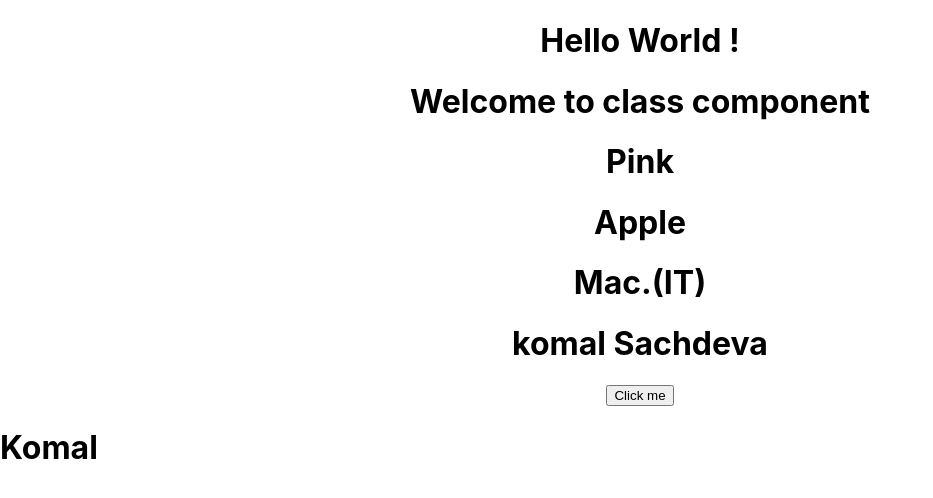
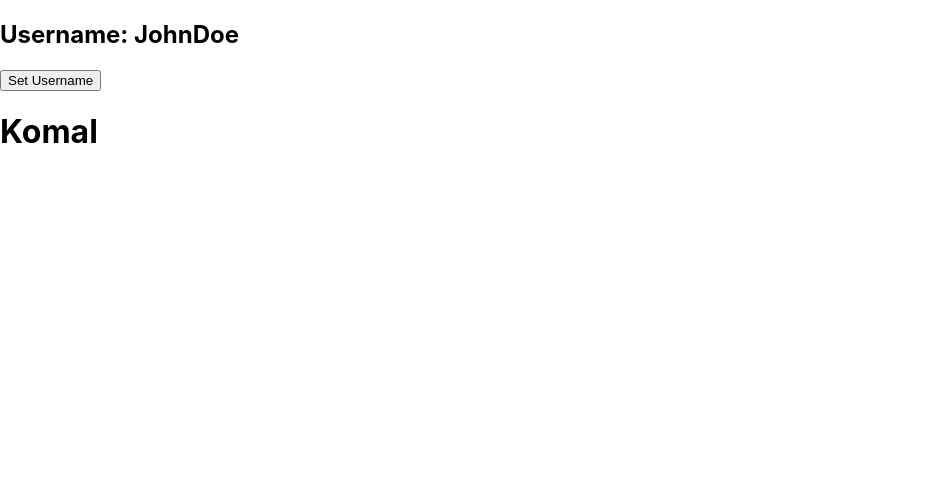
Before and after one commit to Komalsachdeva44/react-basics-bootcamp, a React (Create React App) app: page /username in a window 1280 px wide. Shown: the top 498 px of the page, without its empty margins (0-933 px from the left). Built offline with nearby package versions, Linux system fonts and the light colour scheme.

Commit message:
Use State , Rout Rendring

```diff
--- a/package.json
+++ b/package.json
@@ -10,6 +10,7 @@
     "react": "^19.1.0",
     "react-dom": "^19.1.0",
     "react-hook-form": "^7.55.0",
+    "react-router-dom": "^7.5.1",
     "react-scripts": "5.0.1",
     "react-validation": "^3.0.7",
     "validator": "^13.15.0",
--- a/src/App.js
+++ b/src/App.js
@@ -1,31 +1,47 @@
-import logo from './logo.svg';
 import './App.css';
-import Compclass   from './Compclass.js';
+import Compclass from './Compclass.js';
 import React from 'react';
 import Clicked from './Clicked.js';
-// One way to show without jsx only react.createElement
-function Fruit(){
-  return React.createElement('h1',null,'Apple')
+import Username from './Username.js'; // Import the new component
+import { BrowserRouter as Router, Routes, Route, Link } from 'react-router-dom';
+
+// Without JSX
+function Fruit() {
+  return React.createElement('h1', null, 'Apple');
 }
-// Another way to show with jsx
-function Education(){
-  return <h1>Mac.(IT)</h1>
+
+// With JSX
+function Education() {
+  return <h1>Mac.(IT)</h1>;
 }
-function App() {
-  function Color(){
-    return(<h1>Pink</h1>)
-  }
+
+function Color() {
+  return <h1>Pink</h1>;
+}
+
+function Home() {
   return (
     <div className="App">
-     <h1>Hello World !</h1>
-     <Compclass />
-     {/* <User /> */}
-    {Color()}
-    {Fruit()}
-    {<Education />}
-    { <Clicked /> }
+      <h1>Hello World!</h1>
+      <Compclass />
+      {Color()}
+      {Fruit()}
+      {<Education />}
+      {<Clicked />}
+      <Link to="/username"><button>Go to Username Page</button></Link>
     </div>
   );
 }
 
+function App() {
+  return (
+    <Router>
+      <Routes>
+        <Route path="/" element={<Home />} />
+        <Route path="/username" element={<Username />} />
+      </Routes>
+    </Router>
+  );
+}
+
 export default App;
--- a/src/Clicked.js
+++ b/src/Clicked.js
@@ -1,16 +1,19 @@
+import React, { useState } from 'react';
+
 function Clicked() {
-    let name="komal Sachdeva";
-    function handleClick() {
-        name="brouno";
-        alert(name);
-    }
-    console.warn('---------------');
-<h1>hy</h1>
-    return (
-        <div className="clicked">
-            <h1>{name}</h1>
-            <button onClick={handleClick} >Click me  </button>
-            </div>
-    );
+  const [count, setCount] = useState(0); // useState to track 'count'
+
+  const handleClick = () => {
+    setCount(count + 1); // Updates the state and triggers a re-render
+  };
+
+  return (
+    <div>
+      <p>Count: {count}</p> {/* Updated value will be reflected here */}
+      <button onClick={handleClick}>Increment</button>
+    </div>
+  );
 }
+
+// Export the component to use it in other files
 export default Clicked;
--- /dev/null
+++ b/src/Username.js
@@ -0,0 +1,27 @@
+import React, { useState } from 'react';
+
+function Username() {
+  const [username, setUsername] = useState("JohnDoe");
+  const [buttonText, setButtonText] = useState("Set Username");
+
+  const handleClick = () => {
+    if (username === "JohnDoe") {
+      setUsername("komal");
+      setButtonText("Go to Default");
+      alert("Username set to: komal");
+    } else {
+      setUsername("JohnDoe");
+      setButtonText("Set Username");
+      alert("Username reset to: JohnDoe");
+    }
+  };
+
+  return (
+    <div>
+      <h2>Username: {username}</h2>
+      <button onClick={handleClick}>{buttonText}</button>
+    </div>
+  );
+}
+
+export default Username;
```
Also changed, not shown: notes/routs.md (added, +5 -0 lines), 1 other file (tests, documents, lock files or other folders).
